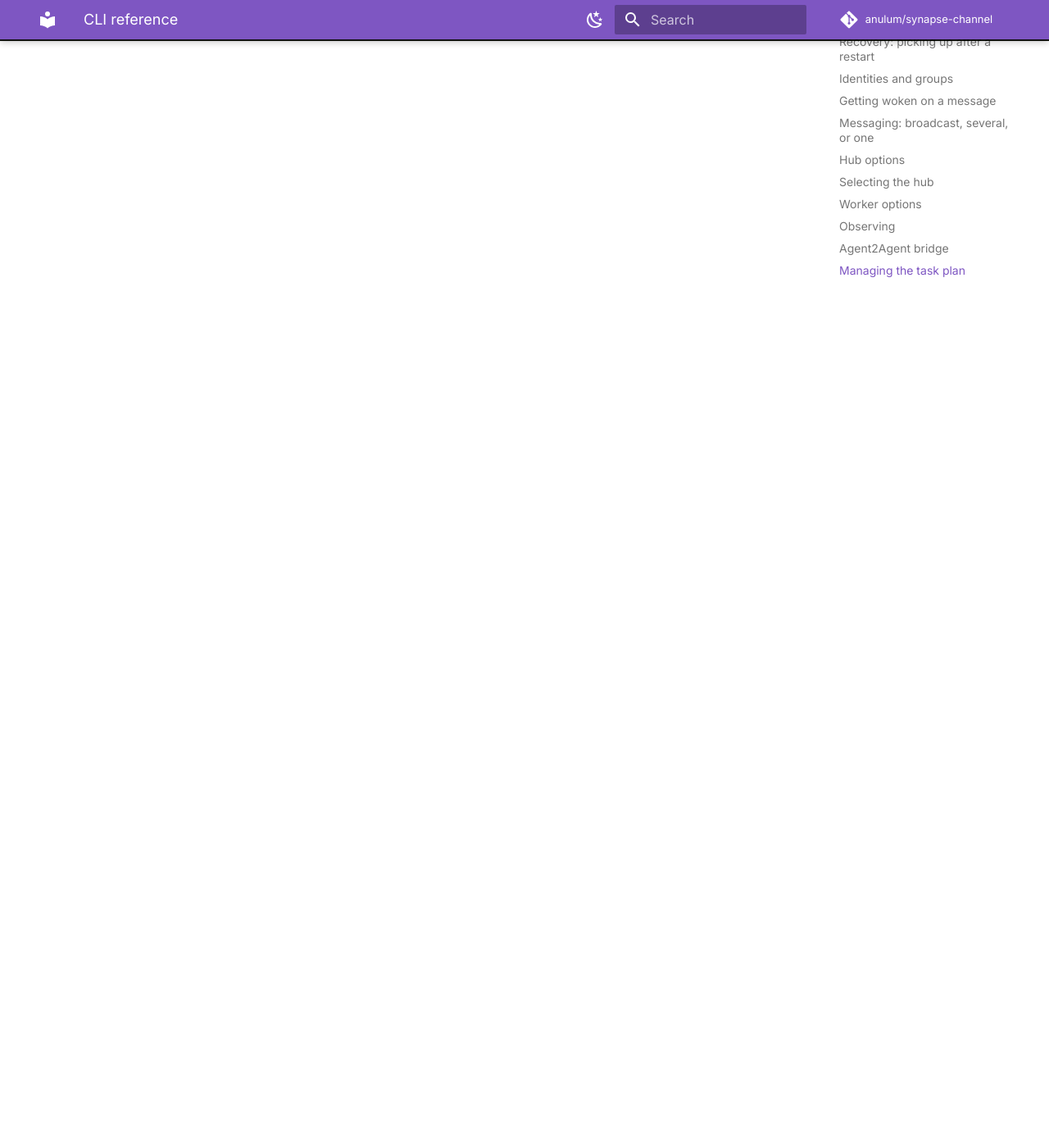
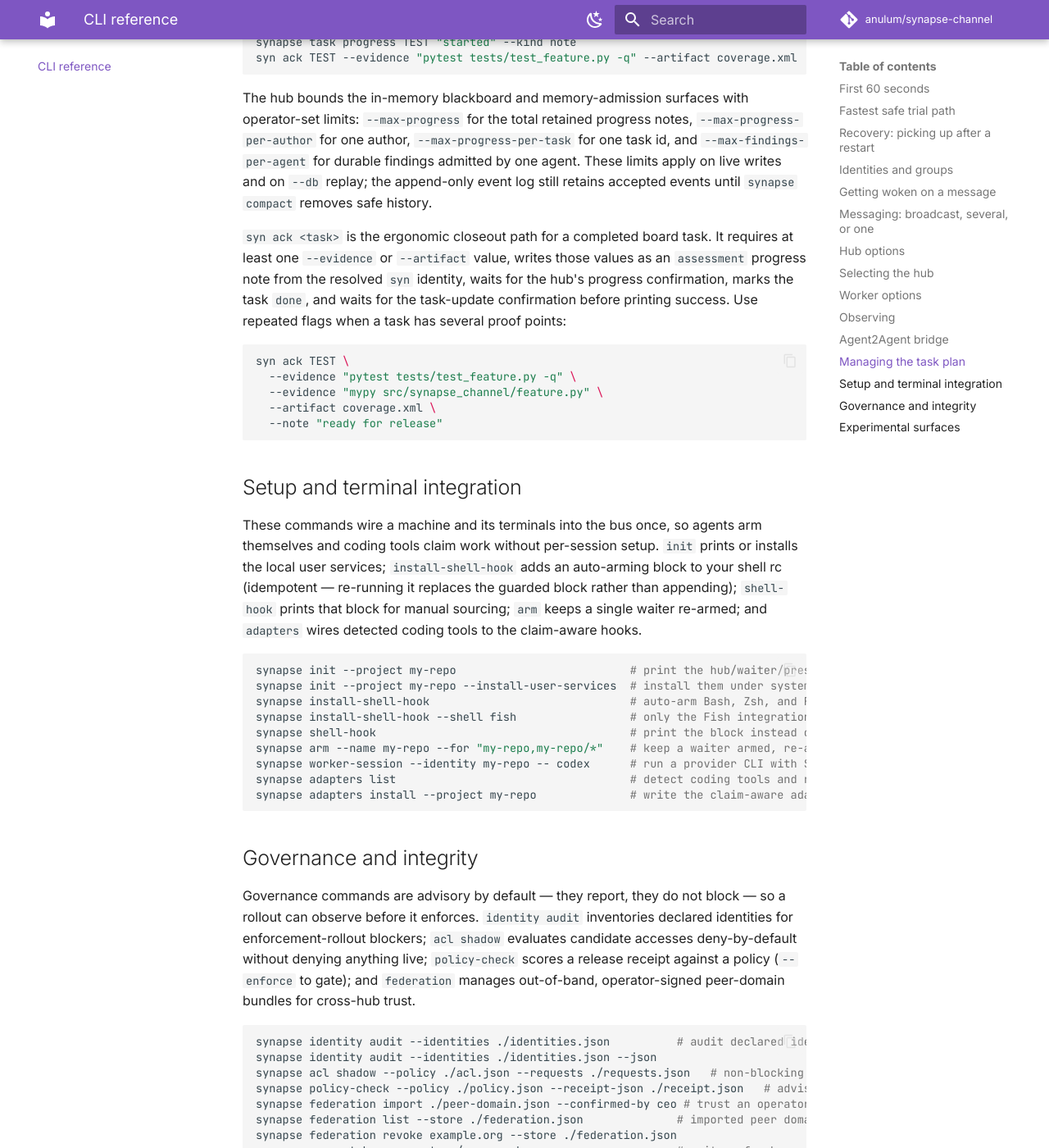
Before and after one commit to anulum/synapse-channel, an MkDocs documentation site: the page built from docs/cli.md, in a window 1280 px wide and 1400 px high, scrolled down 21333 px. Shown: the whole window at 82% size. Built offline with MkDocs 1.6.1 and Material for MkDocs 9.7.7, drawn with Linux system fonts in a browser that asks for light colours; comment, search, counter and statistics services are not loaded; some of the changed text lies outside the part shown.

Commit message:
Document every CLI subcommand in the reference
A table↔taxonomy diff found eleven subcommands with no row in the CLI reference
table (arm, init, directory, event-query, adapters, install-shell-hook,
shell-hook, worker-session, sandbox, workflow, federation) and a dozen more with
no worked example, so a reader could not discover them from the reference alone.

Adds the missing table rows so all sixty-five commands are listed, and adds three
example sections grounded in each command's real argument shape: setup and
terminal integration (init/install-shell-hook/shell-hook/arm/adapters/
worker-session), advisory governance and integrity (identity audit/acl shadow/
policy-check/federation/encrypt-key), and the experimental sandbox and workflow
surfaces. Commands with dedicated guides (git-native claims, the MCP server,
multi-hub sync) keep their walkthroughs in those guides and are cross-linked from
the table. CHANGELOG under Unreleased.

Authored by Anulum Fortis & Arcane Sapience (protoscience@anulum.li)

````diff
--- a/docs/cli.md
+++ b/docs/cli.md
@@ -13,9 +13,12 @@ see the [Integration demos](integration-demos.md).
 | `synapse new coding-fleet` | Scaffold a runnable two-agent coding demo workspace. |
 | `synapse health` | Probe the hub; exit `0` if reachable, `1` if not (wired as a container healthcheck). |
 | `synapse worker` | Run a model worker that answers on the channel. |
+| `synapse worker-session` | Run a provider command with `SYN_PROJECT`/`SYN_IDENTITY` set and a waiter armed around it. |
 | `synapse team` | Launch a hub plus one or two local workers in one shot. |
 | `synapse mcp` | Serve the hub to MCP-compatible agents over stdio (see [MCP server](mcp.md)). |
 | `synapse mcp-tools` / `synapse mcp-call` | List and call allowlisted tools on an external MCP server (outbound). |
+| `synapse sandbox` | Validate a capability manifest and pre-flight or run a `.wasm` tool against it (`validate`/`test`/`run`). |
+| `synapse adapters` | Detect coding tools and wire them to the hub with a claim-aware adapter (`list`/`install`/`uninstall`). |
 | `synapse a2a-card` | Print an Agent2Agent Agent Card projected from the live capability manifest. |
 | `synapse a2a-serve` | Run the stdlib HTTP+JSON Agent2Agent bridge. |
 | `synapse channel` | Manage private-channel membership and member-visible history; pair with `synapse send --channel`. |
@@ -29,9 +32,12 @@ see the [Integration demos](integration-demos.md).
 | `synapse send` | Connect, send one message, optionally await replies, and exit. |
 | `synapse wait` | Block until a message addressed to you arrives, then exit (a wake trigger). |
 | `synapse listen` | Connect and stream channel messages until interrupted. |
+| `synapse arm` | Keep a waiter armed, re-arming automatically after each wake so a terminal stays reachable. |
 | `synapse relay` | Decode and print a lite relay log a hub mirrored to a file. |
 | `synapse ingest` | Stream durable event-store records since a sequence cursor. |
+| `synapse event-query` | Query a hub SQLite event store for temporal task and coordination history. |
 | `synapse multihub` | Observe or follow a peer hub's event log and print its board and claims (see [Multi-hub sync](multi-hub-sync.md)). |
+| `synapse federation` | Import, list, and revoke out-of-band operator-signed peer-domain bundles (`import`/`list`/`revoke`). |
 | `synapse compact` | Apply event-store retention and optionally write an HTML archive report. |
 | `synapse postmortem` | Build a replayable task postmortem from a hub SQLite event store. |
 | `synapse debug` | Fork a task's reconstructed state at a sequence point (read-only what-if). |
@@ -45,9 +51,13 @@ see the [Integration demos](integration-demos.md).
 | `synapse board` | Print the shared task/progress blackboard. |
 | `synapse supervisor` | Run an LLM-free supervisor that re-offers stalled tasks. |
 | `synapse manifest` | Print the capability manifest of advertised agents. |
+| `synapse directory` | Print a read-only capability directory from live agent cards (discovery only). |
 | `synapse who` | List the agents currently online, optionally for one project or this identity with `--me`. |
 | `synapse state` | Print active claims and their checkpoints (a resume view). |
 | `synapse doctor` | Check for common coordination misconfigs (identity, exposure, hub, waiter); exit non-zero on a failure. |
+| `synapse init` | Print or install the local user services (hub, waiter, presence) as systemd units. |
+| `synapse install-shell-hook` | Install auto-arming shell integration into Bash, Zsh, and Fish (idempotent, guarded block). |
+| `synapse shell-hook` | Print the shell code that auto-arms terminals and wraps agent commands, for manual sourcing. |
 | `synapse git-init` | One-step claim-aware setup: install the hooks and write a `.synapse/` conventions guide. |
 | `synapse git-claim` | Claim work scoped to the current git branch (see [Git-native claims](git-claims.md)). |
 | `synapse git-hook` | Install post-commit/post-merge hooks that auto-release a commit's claims. |
@@ -60,6 +70,7 @@ see the [Integration demos](integration-demos.md).
 | `synapse lock` | Hold a lease while running a command, to serialise it across agents. |
 | `synapse release` | Manually drop a claim you own (e.g. an `--auto-release-on manual` claim). |
 | `synapse task` | Declare and update the shared task plan. |
+| `synapse workflow` | Validate and compile a declarative workflow into blackboard tasks (`validate`/`compile`/`plan`/`run`). |
 
 ## First 60 seconds
 
@@ -877,6 +888,65 @@ syn ack TEST \
   --note "ready for release"
 ```
 
+## Setup and terminal integration
+
+These commands wire a machine and its terminals into the bus once, so agents
+arm themselves and coding tools claim work without per-session setup. `init`
+prints or installs the local user services; `install-shell-hook` adds an
+auto-arming block to your shell rc (idempotent — re-running it replaces the
+guarded block rather than appending); `shell-hook` prints that block for manual
+sourcing; `arm` keeps a single waiter re-armed; and `adapters` wires detected
+coding tools to the claim-aware hooks.
+
+```bash
+synapse init --project my-repo                          # print the hub/waiter/presence user units
+synapse init --project my-repo --install-user-services  # install them under systemd --user
+synapse install-shell-hook                              # auto-arm Bash, Zsh, and Fish on new terminals
+synapse install-shell-hook --shell fish                 # only the Fish integration
+synapse shell-hook                                      # print the block instead of installing it
+synapse arm --name my-repo --for "my-repo,my-repo/*"    # keep a waiter armed, re-arming after each wake
+synapse worker-session --identity my-repo -- codex      # run a provider CLI with SYN_PROJECT/SYN_IDENTITY set
+synapse adapters list                                   # detect coding tools and report adapter status
+synapse adapters install --project my-repo              # write the claim-aware adapter into each tool
+```
+
+## Governance and integrity
+
+Governance commands are advisory by default — they report, they do not block —
+so a rollout can observe before it enforces. `identity audit` inventories
+declared identities for enforcement-rollout blockers; `acl shadow` evaluates
+candidate accesses deny-by-default without denying anything live; `policy-check`
+scores a release receipt against a policy (`--enforce` to gate); and `federation`
+manages out-of-band, operator-signed peer-domain bundles for cross-hub trust.
+
+```bash
+synapse identity audit --identities ./identities.json          # audit declared identities for blockers
+synapse identity audit --identities ./identities.json --json
+synapse acl shadow --policy ./acl.json --requests ./requests.json   # non-blocking deny-by-default evaluation
+synapse policy-check --policy ./policy.json --receipt-json ./receipt.json   # advisory; --enforce to gate
+synapse federation import ./peer-domain.json --confirmed-by ceo # trust an operator-signed peer bundle
+synapse federation list --store ./federation.json              # imported peer domains and their provenance
+synapse federation revoke example.org --store ./federation.json
+synapse encrypt-key generate ./synapse.key                     # write a fresh owner-only 32-byte key file
+synapse encrypt-key check ./synapse.key                        # verify its ownership, mode, and length
+```
+
+## Experimental surfaces
+
+Newer, advisory surfaces whose shape may still change before 1.0. `sandbox`
+validates a capability manifest and pre-flights or runs a `.wasm` tool against
+it (running needs the `wasm` extra); `workflow` validates a declarative workflow
+and compiles it into the blackboard tasks the board would execute.
+
+```bash
+synapse sandbox validate ./manifest.json                # validate a capability manifest
+synapse sandbox test ./tool.wasm --manifest ./manifest.json    # pre-flight without running
+synapse sandbox run ./tool.wasm --manifest ./manifest.json --input ./in.json
+synapse workflow validate ./workflow.json               # parse and validate
+synapse workflow compile ./workflow.json --json         # compile into blackboard tasks
+synapse workflow plan ./workflow.json                   # show the tasks and their dependency order
+```
+
 For a secured hub, pass `--token SECRET` to `worker`, `send`, `listen`, `board`,
 `manifest`, `release`, `a2a-card`, `a2a-serve`, and `task`.
 
````
Also changed, not shown: CHANGELOG.md (+6 -0 lines).
